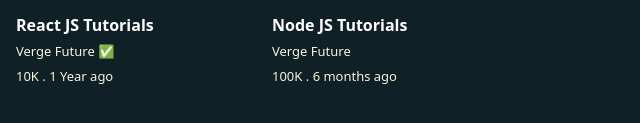
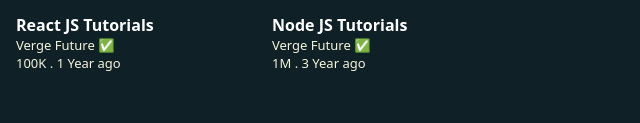
Before and after one commit to alihotshot/react_docs_tut, a React app: page / in a window 1280 px wide. Shown: the part 449-572 px from the top of the page, without its empty margins (0-640 px from the left). Built offline with nearby package versions, Linux system fonts and the light colour scheme.

Commit message:
List Lecture
List Lecture

```diff
--- a/src/components/App.js
+++ b/src/components/App.js
@@ -3,25 +3,37 @@ import Video from './Video'
 
 function App() {
   let channelName = 'Verge Future'
-  let obj = {
+  //Object
+  let videos = [
+    {
       title: 'React JS Tutorials',
-    views: '10K',
+      views: '100K',
       time: '1 Year ago',
+      channel: channelName,
+      verified: true,
+    },
+    {
+      title: 'Node JS Tutorials',
+      views: '1M',
+      time: '3 Year ago',
       channel: 'Verge Future',
       verified: true,
-  }
+    },
+  ]
   return (
     <div className="App">
       <h1>YouTube Videos</h1>
       {/* spread operator */}
-      <Video {...obj} />
+      {/* <Video {...obj} /> */}
+      {videos.map((video) => (
         <Video
-        title="Node JS Tutorials"
-        views="100K"
-        time="6 months ago"
-        channel={channelName}
-        verified={false}
+          title={video.title}
+          channel={video.channel}
+          views={video.views}
+          time={video.time}
+          verified={video.verified}
         />
+      ))}
     </div>
   )
 }
--- a/src/components/Video.css
+++ b/src/components/Video.css
@@ -18,5 +18,5 @@
 .views {
   font-size: small;
   color: beige;
-  margin-top: 0.5em;
+  /* margin-top: 0.5em; */
 }
--- a/src/components/Video.js
+++ b/src/components/Video.js
@@ -4,7 +4,7 @@ function Video({ title, channel, views, time, verified }) {
   return (
     <>
       <div className="container">
-        <img src="https://picsum.photos/id/237/200/300" alt="Apple" />
+        <img src="https://picsum.photos/id/180/200/300" alt="Apple" />
         <div className="title">{title}</div>
         {/* {verified ? (
           <div className="channel">{channel} ✅</div>
```
Lines whose indentation alone changed are shown as unchanged.
